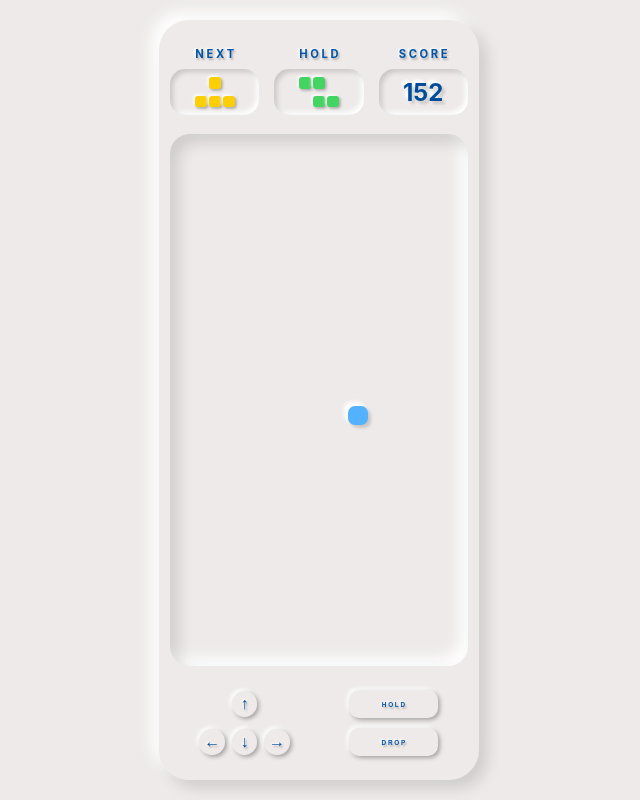
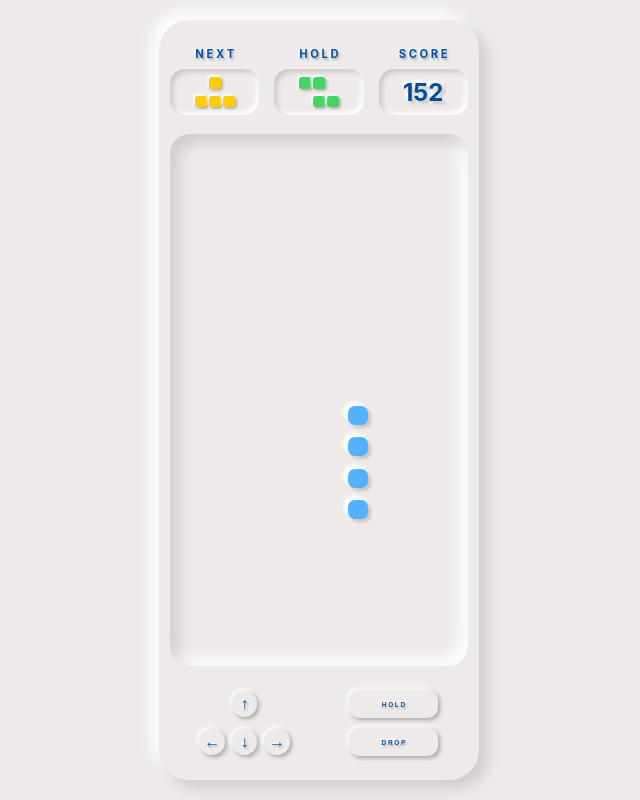
Before and after one commit to curry0622/Tetris-Web-Game, a React (Create React App) app: page / in a window 1280 px wide. Shown: the whole page, without its empty margins (321-961 px from the left). Built offline with nearby package versions, Linux system fonts and the light colour scheme.

Commit message:
refactor: re-structure files

```diff
--- a/src/game/board.tsx
+++ /dev/null
@@ -1,46 +0,0 @@
-/* eslint-disable @typescript-eslint/no-unused-vars */
-import React, { useEffect, useState } from 'react';
-import classNames from 'classnames';
-import Status from './status';
-import Screen from './screen';
-import Control from './control';
-
-const Board: React.FC = () => {
-  // blocks to display
-  const [blks, setBlks] = useState<number[][]>([
-    [0, 0, 0, 0, 0, 0, 0, 0, 0, 0],
-    [0, 0, 0, 0, 0, 0, 0, 0, 0, 0],
-    [0, 0, 0, 0, 0, 0, 0, 0, 0, 0],
-    [0, 0, 0, 0, 0, 0, 0, 0, 0, 0],
-    [0, 0, 0, 0, 0, 0, 0, 0, 0, 0],
-    [0, 0, 0, 0, 0, 0, 0, 0, 0, 0],
-    [0, 0, 0, 0, 0, 0, 0, 0, 0, 0],
-    [0, 0, 0, 0, 0, 0, 0, 0, 0, 0],
-    [0, 0, 0, 0, 0, 0, 1, 0, 0, 0],
-    [0, 0, 0, 0, 0, 0, 0, 0, 0, 0],
-    [0, 0, 0, 0, 0, 0, 0, 0, 0, 0],
-    [0, 0, 0, 0, 0, 0, 0, 0, 0, 0],
-    [0, 0, 0, 0, 0, 0, 0, 0, 0, 0],
-    [0, 0, 0, 0, 0, 0, 0, 0, 0, 0],
-    [0, 0, 0, 0, 0, 0, 0, 0, 0, 0],
-    [0, 0, 0, 0, 0, 0, 0, 0, 0, 0],
-  ]);
-
-  // function to determine blocks
-  const handleBlksChange = () => {};
-
-  // trigger handleBlksChange each second
-  useEffect(() => {
-    setInterval(handleBlksChange, 1000);
-  }, []);
-
-  return (
-    <div className={classNames('board-container')}>
-      <Status />
-      <Screen blks={blks} />
-      <Control />
-    </div>
-  );
-};
-
-export default Board;
--- a/src/game/index.tsx
+++ b/src/game/index.tsx
@@ -1,11 +1,48 @@
-import React from 'react';
+/* eslint-disable @typescript-eslint/no-unused-vars */
+import React, { useEffect, useState } from 'react';
 import classNames from 'classnames';
-import Board from './board';
+import Status from './status';
+import Screen from './screen';
+import Control from './control';
 
-const Game: React.FC = () => (
-  <main className={classNames('game-container')}>
-    <Board />
-  </main>
-);
+const Game: React.FC = () => {
+  // blocks to display
+  const [blks, setBlks] = useState<number[][]>([
+    [0, 0, 0, 0, 0, 0, 0, 0, 0, 0],
+    [0, 0, 0, 0, 0, 0, 0, 0, 0, 0],
+    [0, 0, 0, 0, 0, 0, 0, 0, 0, 0],
+    [0, 0, 0, 0, 0, 0, 0, 0, 0, 0],
+    [0, 0, 0, 0, 0, 0, 0, 0, 0, 0],
+    [0, 0, 0, 0, 0, 0, 0, 0, 0, 0],
+    [0, 0, 0, 0, 0, 0, 0, 0, 0, 0],
+    [0, 0, 0, 0, 0, 0, 0, 0, 0, 0],
+    [0, 0, 0, 0, 0, 0, 1, 0, 0, 0],
+    [0, 0, 0, 0, 0, 0, 1, 0, 0, 0],
+    [0, 0, 0, 0, 0, 0, 1, 0, 0, 0],
+    [0, 0, 0, 0, 0, 0, 1, 0, 0, 0],
+    [0, 0, 0, 0, 0, 0, 0, 0, 0, 0],
+    [0, 0, 0, 0, 0, 0, 0, 0, 0, 0],
+    [0, 0, 0, 0, 0, 0, 0, 0, 0, 0],
+    [0, 0, 0, 0, 0, 0, 0, 0, 0, 0],
+  ]);
+
+  // function to determine blocks
+  const handleBlksChange = () => {};
+
+  // trigger handleBlksChange each second
+  useEffect(() => {
+    setInterval(handleBlksChange, 1000);
+  }, []);
+
+  return (
+    <main className={classNames('game-container')}>
+      <div className={classNames('board-container')}>
+        <Status />
+        <Screen blks={blks} />
+        <Control />
+      </div>
+    </main>
+  );
+};
 
 export default Game;
--- a/src/react-app-env.d.ts
+++ /dev/null
@@ -1 +0,0 @@
-/// <reference types="react-scripts" />
--- a/src/scss/game/board.scss
+++ /dev/null
@@ -1,17 +0,0 @@
-@import './status/';
-@import './screen/';
-@import './control/';
-
-.board-container {
-  display: flex;
-  flex-direction: column;
-  align-items: center;
-  justify-content: space-evenly;
-  width: 25%;
-  height: 95%;
-  background-color: #edeae9;
-  border-radius: 30px;
-  box-shadow:
-    8px 8px 15px rgba(0, 0, 0, 0.13),
-    -8px -8px 15px rgba(255, 255, 255, 1);
-}
--- a/src/scss/game/index.scss
+++ b/src/scss/game/index.scss
@@ -1,4 +1,6 @@
-@import './board.scss';
+@import './status/';
+@import './screen/';
+@import './control/';
 
 .game-container {
   width: 100vw;
@@ -8,3 +10,17 @@
   align-items: center;
   background-color: #edeae9;
 }
+
+.board-container {
+  display: flex;
+  flex-direction: column;
+  align-items: center;
+  justify-content: space-evenly;
+  width: 25%;
+  height: 95%;
+  background-color: #edeae9;
+  border-radius: 30px;
+  box-shadow:
+    8px 8px 15px rgba(0, 0, 0, 0.13),
+    -8px -8px 15px rgba(255, 255, 255, 1);
+}
```
Also changed, not shown: src/setupTests.ts (deleted, +0 -5 lines).
